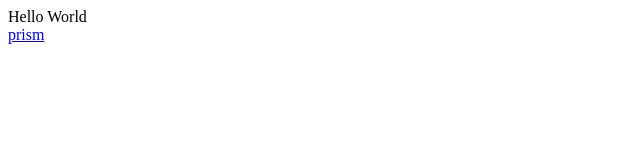
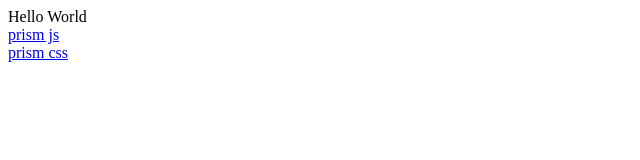
Before and after one commit to cmdcad/cmdcad.github.io, a plain HTML site: page index.html in a window 1280 px wide. Shown: the full height of the page, 0-640 px from the left. Drawn offline with Linux system fonts and the light colour scheme.

Commit message:
Update index.html

```diff
--- a/index.html
+++ b/index.html
@@ -1,4 +1,6 @@
 Hello World
 <a href="./page1.html"First Page</a>
 <br>
-<a href="./prism.js">prism</a>
+<a href="./prism.js">prism js</a>
+  <br>
+  <a href="./prism.css">prism css</a>
```
